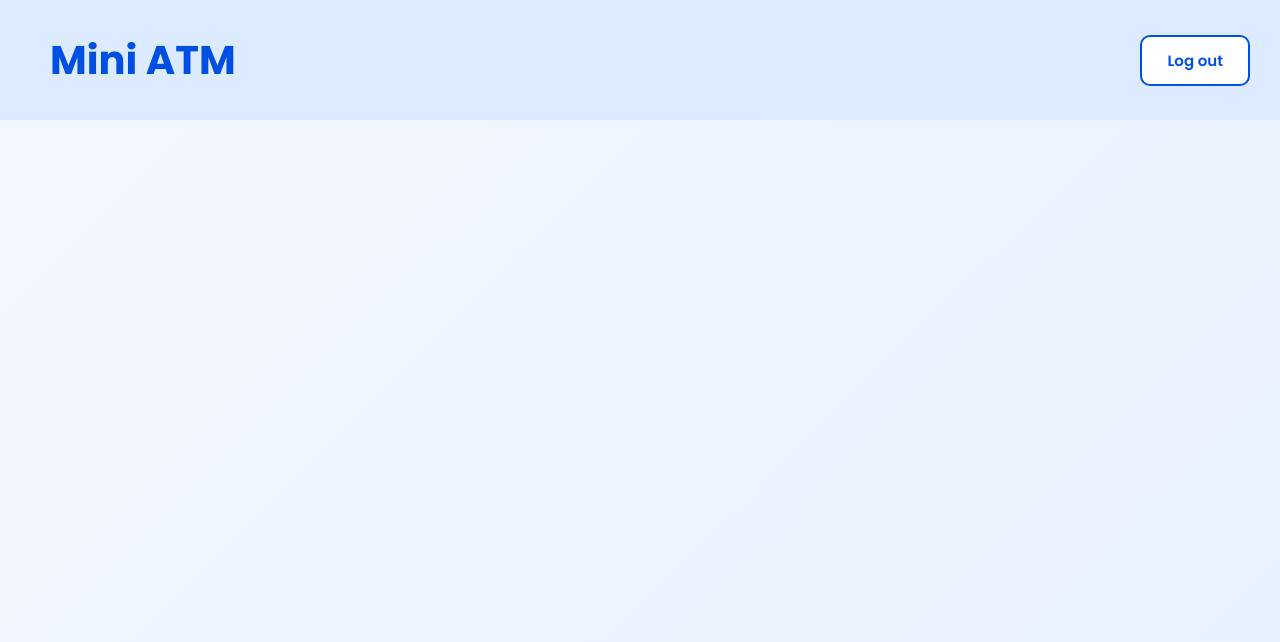
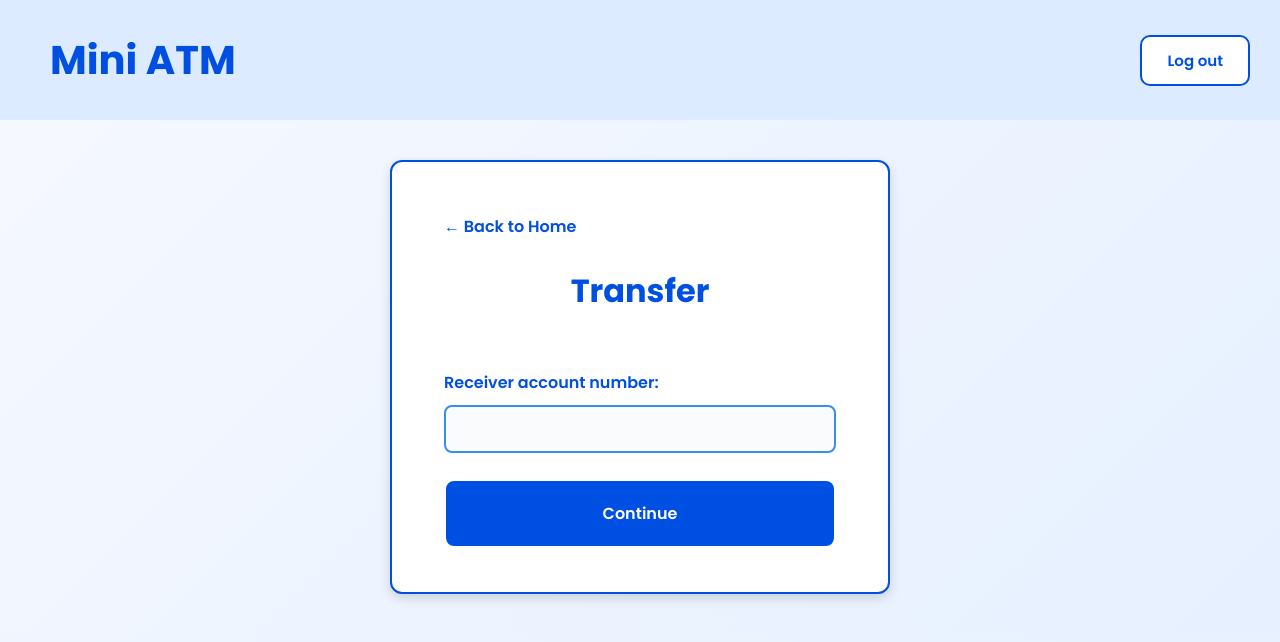
Before and after one commit to Triszz/Mini-ATM, a React (Vite) app in the folder frontend/: page /prev-transfer in a window 1280 px wide. Before the commit this address had no page. Shown: the top 642 px of the page. Built offline with nearby package versions, Linux system fonts and the light colour scheme; sample sign-in values are in the browser's storage.

Commit message:
Improve security for Transfer module

```diff
--- a/frontend/src/App.css
+++ b/frontend/src/App.css
@@ -234,7 +234,7 @@ input ~ label {
 .signup-form label {
   font-weight: 600;
   color: var(--main-color);
-  font-size: 0.9rem;
+  font-size: 1rem;
 }
 
 .transaction-history {
@@ -498,6 +498,25 @@ button:disabled:hover {
   text-decoration: none;
 }
 
+.receiver-info {
+  background-color: #f8f9ff;
+  border: 1px solid var(--main-color);
+  border-radius: 8px;
+  padding: 15px;
+  margin-bottom: 20px;
+}
+
+.receiver-info p {
+  margin: 5px 0;
+  font-size: 14px;
+  color: #333;
+}
+
+.receiver-info strong {
+  color: var(--main-color);
+  font-weight: 600;
+}
+
 /* responsive */
 @media (max-width: 768px) {
   .transaction-container {
@@ -707,3 +726,18 @@ button:disabled:hover {
     transform: none;
   }
 }
+
+@media (max-width: 768px) {
+  .receiver-info {
+    padding: 12px;
+    margin-bottom: 15px;
+  }
+
+  .receiver-info h3 {
+    font-size: 15px;
+  }
+
+  .receiver-details p {
+    font-size: 13px;
+  }
+}
--- a/frontend/src/App.jsx
+++ b/frontend/src/App.jsx
@@ -8,6 +8,7 @@ import Signup from "./pages/Signup";
 import TransactionHistory from "./pages/TransactionHistory";
 import Withdraw from "./pages/Withdraw";
 import Deposit from "./pages/Deposit";
+import PrevTransfer from "./pages/PrevTransfer";
 import Transfer from "./pages/Transfer";
 import "./App.css";
 
@@ -56,6 +57,10 @@ function App() {
               path="/transfer"
               element={user ? <Transfer /> : <Navigate to="/login" />}
             ></Route>
+            <Route
+              path="/prev-transfer"
+              element={user ? <PrevTransfer /> : <Navigate to="/login" />}
+            ></Route>
           </Routes>
         </div>
       </BrowserRouter>
--- a/frontend/src/pages/Home.jsx
+++ b/frontend/src/pages/Home.jsx
@@ -82,7 +82,7 @@ function Home() {
           <Link to="/deposit" className="action deposit">
             Deposit
           </Link>
-          <Link to="/transfer" className="action transfer">
+          <Link to="/prev-transfer" className="action transfer">
             Transfer
           </Link>
           <Link to="/history" className="action history">
--- /dev/null
+++ b/frontend/src/pages/PrevTransfer.jsx
@@ -0,0 +1,97 @@
+import { useState, useEffect } from "react";
+import { useNavigate, useLocation } from "react-router";
+import { AccountAPI } from "../services/api";
+import { useAuthContext } from "../hooks/useAuthContext";
+function PrevTransfer() {
+  const [receiverAccountNumber, setReceiverAccountNumber] = useState("");
+  const [error, setError] = useState("");
+  const [isLoading, setIsLoading] = useState(false);
+  const [success, setSuccess] = useState("");
+  const { user } = useAuthContext();
+  const navigate = useNavigate();
+  const location = useLocation();
+
+  useEffect(() => {
+    if (location.state?.fromTransfer) {
+      setReceiverAccountNumber(location.state.receiverAccountNumber || "");
+    }
+  }, [location.state]);
+
+  const handleSubmit = async (e) => {
+    e.preventDefault();
+    setError("");
+    setSuccess("");
+    try {
+      if (!user) {
+        setError("Please login to continue");
+        return;
+      }
+
+      const myAccount = await AccountAPI.getAccount();
+      if (receiverAccountNumber === myAccount.data.accountNumber) {
+        setError("Cannot transfer to your own account");
+        return;
+      }
+
+      setIsLoading(true);
+      const receiverInfo = await AccountAPI.getAccountByNumber(
+        receiverAccountNumber
+      );
+
+      navigate("/transfer", {
+        state: {
+          receiverAccountNumber: receiverAccountNumber,
+          receiverName: receiverInfo.data.username,
+          fromPrevTransfer: true,
+        },
+      });
+    } catch (error) {
+      const errorMessage =
+        error.response?.data?.error ||
+        error.response?.data?.message ||
+        error.message;
+      setError(errorMessage);
+      console.error("Error withdraw: ", error);
+    } finally {
+      setIsLoading(false);
+    }
+  };
+
+  return (
+    <div className="transaction-container">
+      <div className="transaction-card">
+        <button
+          className="back-button"
+          onClick={() => navigate("/")}
+          disabled={isLoading}
+        >
+          ← Back to Home
+        </button>
+        <h1>Transfer</h1>
+        <form className="transfer-form" onSubmit={handleSubmit}>
+          <label>Receiver account number: </label>
+          <input
+            type="text"
+            className="receiver-account-number-input"
+            value={receiverAccountNumber}
+            onChange={(e) => setReceiverAccountNumber(e.target.value)}
+            disabled={isLoading}
+            autoFocus
+          />
+
+          <button
+            type="submit"
+            className="button login transfer-button"
+            disabled={isLoading || !receiverAccountNumber}
+          >
+            {isLoading ? "Processing..." : "Continue"}
+          </button>
+        </form>
+        {isLoading && <div className="loading">Processing...</div>}
+        {error && <div className="error">Error: {error}</div>}
+        {success && <div className="success">{success}</div>}
+      </div>
+    </div>
+  );
+}
+export default PrevTransfer;
--- a/frontend/src/pages/Transfer.jsx
+++ b/frontend/src/pages/Transfer.jsx
@@ -1,5 +1,5 @@
 import { useState, useEffect } from "react";
-import { useNavigate } from "react-router";
+import { useNavigate, useLocation } from "react-router";
 import { AccountAPI } from "../services/api";
 import { useAuthContext } from "../hooks/useAuthContext";
 function Transfer() {
@@ -9,11 +9,18 @@ function Transfer() {
   const [error, setError] = useState("");
   const [isLoading, setIsLoading] = useState(false);
   const [success, setSuccess] = useState("");
-  const [receiverAccountNumber, setReceiverAccountNumber] = useState("");
   const { user } = useAuthContext();
   const navigate = useNavigate();
+  const location = useLocation();
+  const receiverData = location.state;
+  const receiverAccountNumber = receiverData?.receiverAccountNumber;
+  const receiverName = receiverData?.receiverName;
 
   useEffect(() => {
+    if (!receiverData || !receiverAccountNumber) {
+      navigate("/prev-transfer");
+      return;
+    }
     const loadUserData = async () => {
       try {
         if (user) {
@@ -26,7 +33,7 @@ function Transfer() {
     };
 
     loadUserData();
-  }, [user]);
+  }, [user, receiverData, receiverAccountNumber, navigate]);
 
   const handleSubmit = async (e) => {
     e.preventDefault();
@@ -53,7 +60,6 @@ function Transfer() {
       );
       setAmount("");
       setPin("");
-      setReceiverAccountNumber("");
       const userResponse = await AccountAPI.getAccount();
       setContent(`${userResponse.data.username} transfer`);
     } catch (error) {
@@ -67,27 +73,44 @@ function Transfer() {
       setIsLoading(false);
     }
   };
+
+  if (!receiverData || !receiverAccountNumber) {
+    return (
+      <div className="transaction-container">
+        <div className="transaction-card">
+          <div className="loading">Redirecting...</div>
+        </div>
+      </div>
+    );
+  }
+  const handleBack = () => {
+    navigate("/prev-transfer", {
+      state: {
+        fromTransfer: true,
+        receiverAccountNumber: receiverAccountNumber,
+      },
+    });
+  };
   return (
     <div className="transaction-container">
       <div className="transaction-card">
         <button
           className="back-button"
-          onClick={() => navigate("/")}
+          onClick={handleBack}
           disabled={isLoading}
         >
-          ← Back to Home
+          ← Back
         </button>
         <h1>Transfer</h1>
+        <div className="receiver-info">
+          <p>
+            <strong>Transfer to::</strong> {receiverName}
+          </p>
+          <p>
+            <strong>Account number:</strong> {receiverAccountNumber}
+          </p>
+        </div>
         <form className="transfer-form" onSubmit={handleSubmit}>
-          <label>Account number: </label>
-          <input
-            type="text"
-            className="receiver-account-number-input"
-            value={receiverAccountNumber}
-            onChange={(e) => setReceiverAccountNumber(e.target.value)}
-            disabled={isLoading}
-            autoFocus
-          />
           <label>Amount ($): </label>
           <input
             type="number"
@@ -97,7 +120,7 @@ function Transfer() {
             onChange={(e) => setAmount(e.target.value)}
             disabled={isLoading}
           />
-          <label>Content: </label>
+          <label>Transfer Message: </label>
           <input
             type="text"
             className="content-input"
@@ -117,14 +140,25 @@ function Transfer() {
           <button
             type="submit"
             className="button login transfer-button"
-            disabled={isLoading || !amount || !pin || !receiverAccountNumber}
+            disabled={isLoading || !amount || !pin}
           >
-            {isLoading ? "Processing..." : "Transfer"}
+            {isLoading ? "Processing..." : `Transfer`}
           </button>
         </form>
         {isLoading && <div className="loading">Processing transferring...</div>}
         {error && <div className="error">Error: {error}</div>}
-        {success && <div className="success">{success}</div>}
+        {success && (
+          <div className="success">
+            {success}
+            <button
+              className="button signup"
+              onClick={() => navigate("/")}
+              style={{ marginTop: "10px", display: "block", width: "100%" }}
+            >
+              Back to home
+            </button>
+          </div>
+        )}
       </div>
     </div>
   );
--- a/frontend/src/services/api.js
+++ b/frontend/src/services/api.js
@@ -28,11 +28,21 @@ export const AccountAPI = {
   // signup
   signup: (data) => api.post("/signup", data),
 
-  // get account
+  // get current account
   getAccount: () =>
     api.get(`/`, {
       headers: getAuthHeaders(),
     }),
+
+  // get account by account number
+  getAccountByNumber: (receiverAccountNumber) =>
+    api.post(
+      `/prev-transfer`,
+      { receiverAccountNumber },
+      {
+        headers: getAuthHeaders(),
+      }
+    ),
 
   // withdraw
   withdraw: (amount, pin) =>
```
Also changed, not shown: 2 other files (tests, documents, lock files or other folders).
